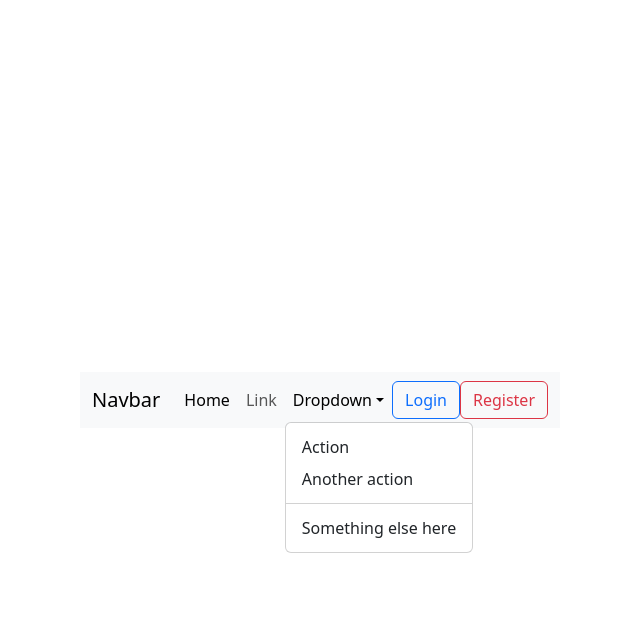
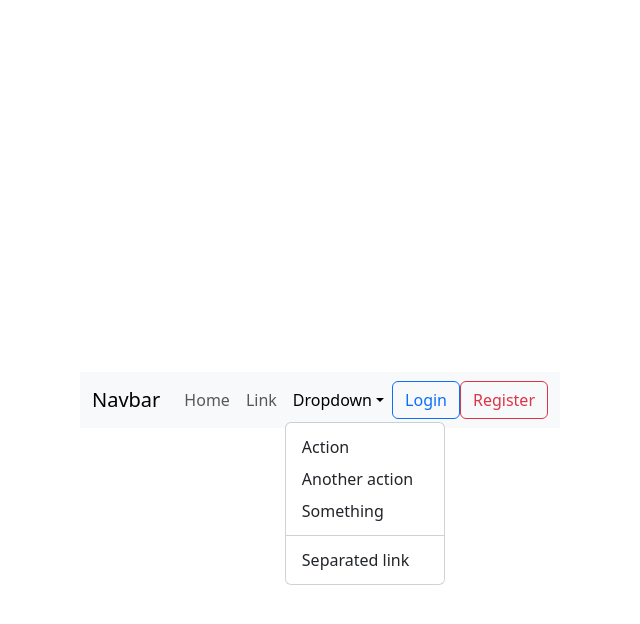
Before and after one commit to Amanraj0149/women_em, a React (Vite) app in the folder Women_em/: page / in a window 1280 px wide. Both pictures are taken after a click on the button "Dropdown". Shown: the top 624 px of the page, without its empty margins (320-960 px from the left). Built offline with nearby package versions, Linux system fonts and the light colour scheme.

Commit message:
Update Header.jsx

```diff
--- a/Women_em/src/components/Header.jsx
+++ b/Women_em/src/components/Header.jsx
@@ -1,22 +1,28 @@
 import React from 'react';
-import { Navbar, Container, Nav, Button, NavDropdown } from 'react-bootstrap';
-import 'bootstrap/dist/css/bootstrap.min.css';
+import "bootstrap/dist/css/bootstrap.min.css";
+import { Button,Container, Nav, Navbar, NavDropdown } from 'react-bootstrap';
 
 const Header = () => {
   return (
-    <Navbar bg="light" expand="lg">
+    <div>
+      <Navbar expand="lg" className="bg-body-tertiary" bg="light">
         <Container>
-        <Navbar.Brand href="#">Navbar</Navbar.Brand>
-        <Navbar.Toggle aria-controls="navbarNav" />
-        <Navbar.Collapse id="navbarNav">
-          <Nav className="me-auto mb-2 mb-lg-0">
-            <Nav.Link href="#" className="active">Home</Nav.Link>
-            <Nav.Link href="#">Link</Nav.Link>
-            <NavDropdown title="Dropdown" id="navbarDropdown">
-              <NavDropdown.Item href="#">Action</NavDropdown.Item>
-              <NavDropdown.Item href="#">Another action</NavDropdown.Item>
+          <Navbar.Brand href="#home">Navbar</Navbar.Brand>
+          <Navbar.Toggle aria-controls="basic-navbar-nav" />
+          <Navbar.Collapse id="basic-navbar-nav">
+            <Nav className="me-auto">
+              <Nav.Link href="#home">Home</Nav.Link>
+              <Nav.Link href="#link">Link</Nav.Link>
+              <NavDropdown title="Dropdown" id="basic-nav-dropdown">
+                <NavDropdown.Item href="#action/3.1">Action</NavDropdown.Item>
+                <NavDropdown.Item href="#action/3.2">
+                  Another action
+                </NavDropdown.Item>
+                <NavDropdown.Item href="#action/3.3">Something</NavDropdown.Item>
                 <NavDropdown.Divider />
-              <NavDropdown.Item href="#">Something else here</NavDropdown.Item>
+                <NavDropdown.Item href="#action/3.4">
+                  Separated link
+                </NavDropdown.Item>
               </NavDropdown>
             </Nav>
           <Button variant="outline-primary">Login</Button>
@@ -24,7 +30,8 @@
           </Navbar.Collapse>
         </Container>
       </Navbar>
+    </div>
   );
-}
+};
 
 export default Header;
```
Lines whose indentation alone changed are shown as unchanged.
